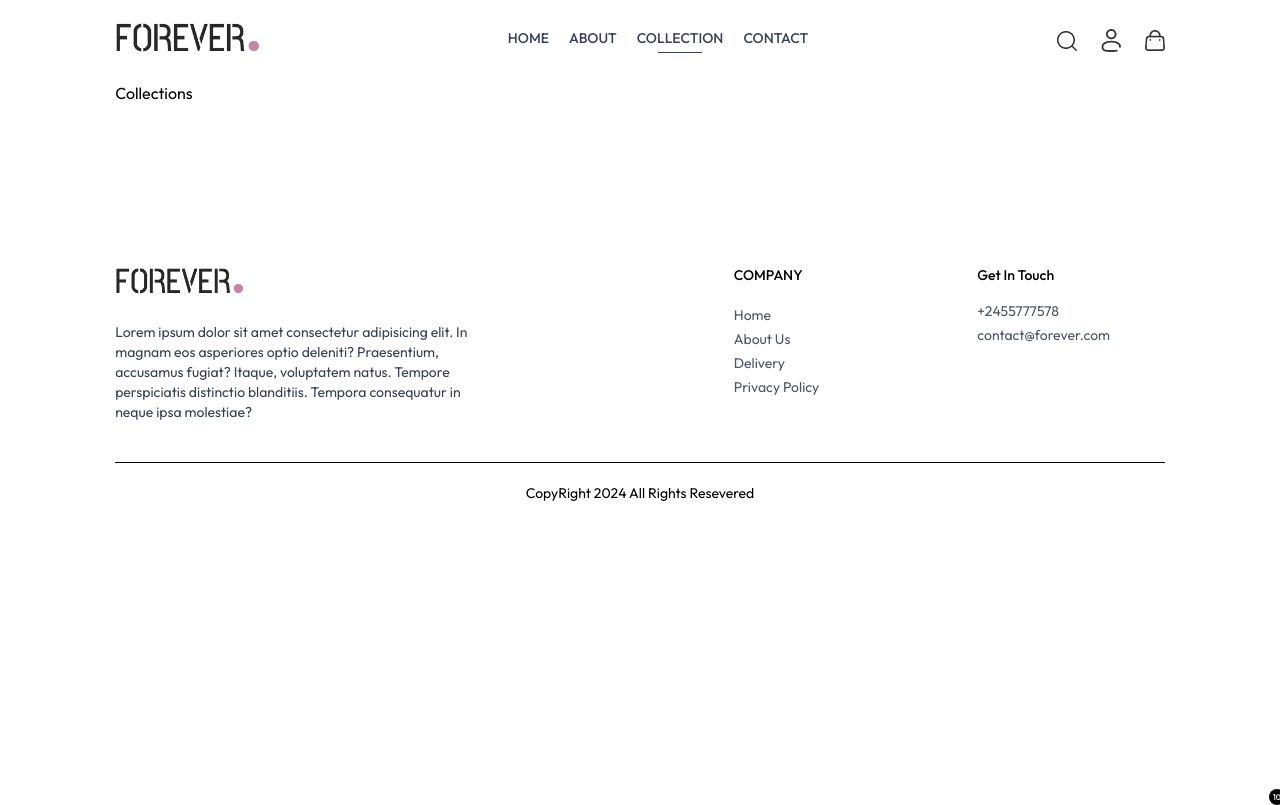
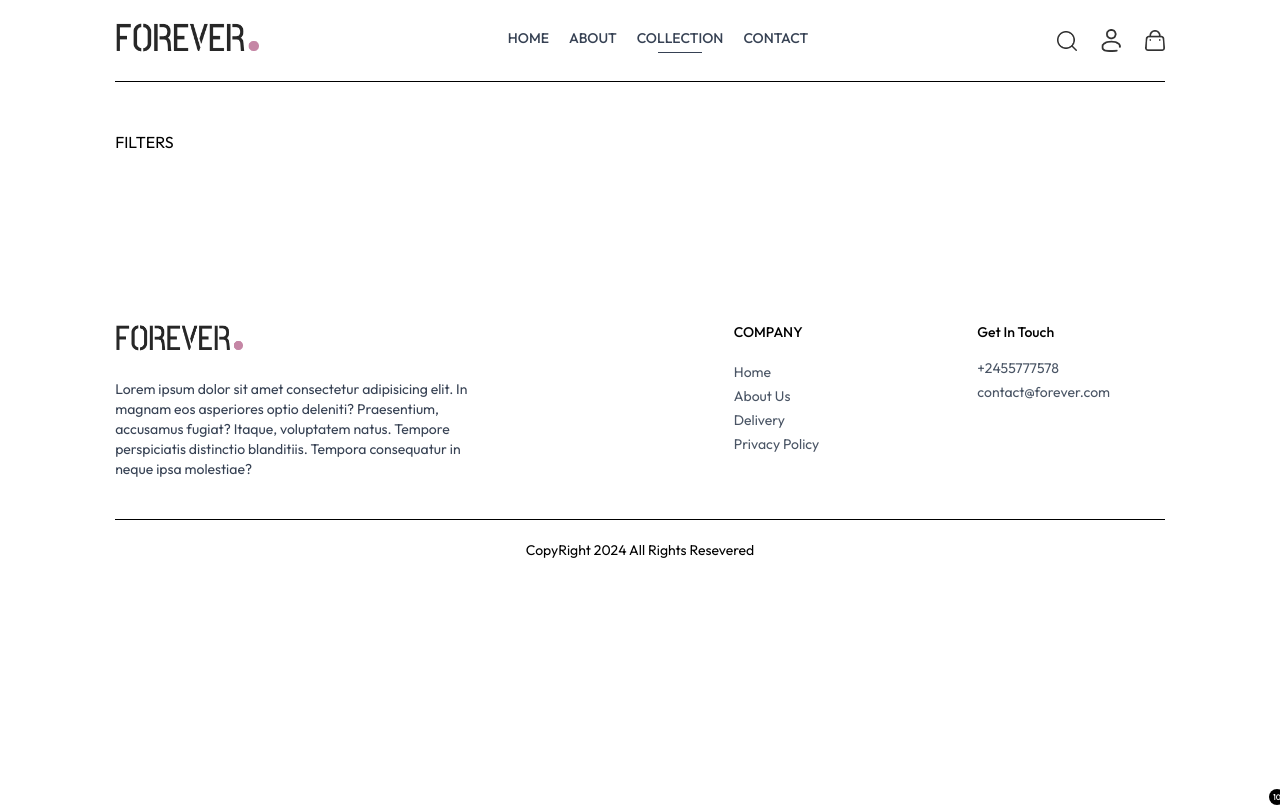
Before and after one commit to B-6219/Forever-E-Commerce, a React (Vite) app in the folder frontend/: page /collection in a window 1280 px wide. Built offline with nearby package versions, Linux system fonts and the light colour scheme.

Commit message:
little break

```diff
--- a/frontend/src/pages/Collection.jsx
+++ b/frontend/src/pages/Collection.jsx
@@ -1,8 +1,17 @@
-import React from 'react'
+//import React, { useContext } from 'react'
+import {ShopContext} from '../context/ShopContext'
 
 const Collection = () => {
+
+  //const { products } = useContext(ShopContext)
   return (
-    <div>Collections </div>
+    <div className='flex flex-col sm:flex-row gap-1 sm:gap-10 pt-10 border-t'>
+      {/* filter options */}
+      <div className='min-w-60'>
+        <p className='my-2 text-x1 flex items-center cursor-pointer gap-2'>FILTERS</p>
+      </div>
+      {/* i stop for now */}
+    </div>
   )
 }
 
```
